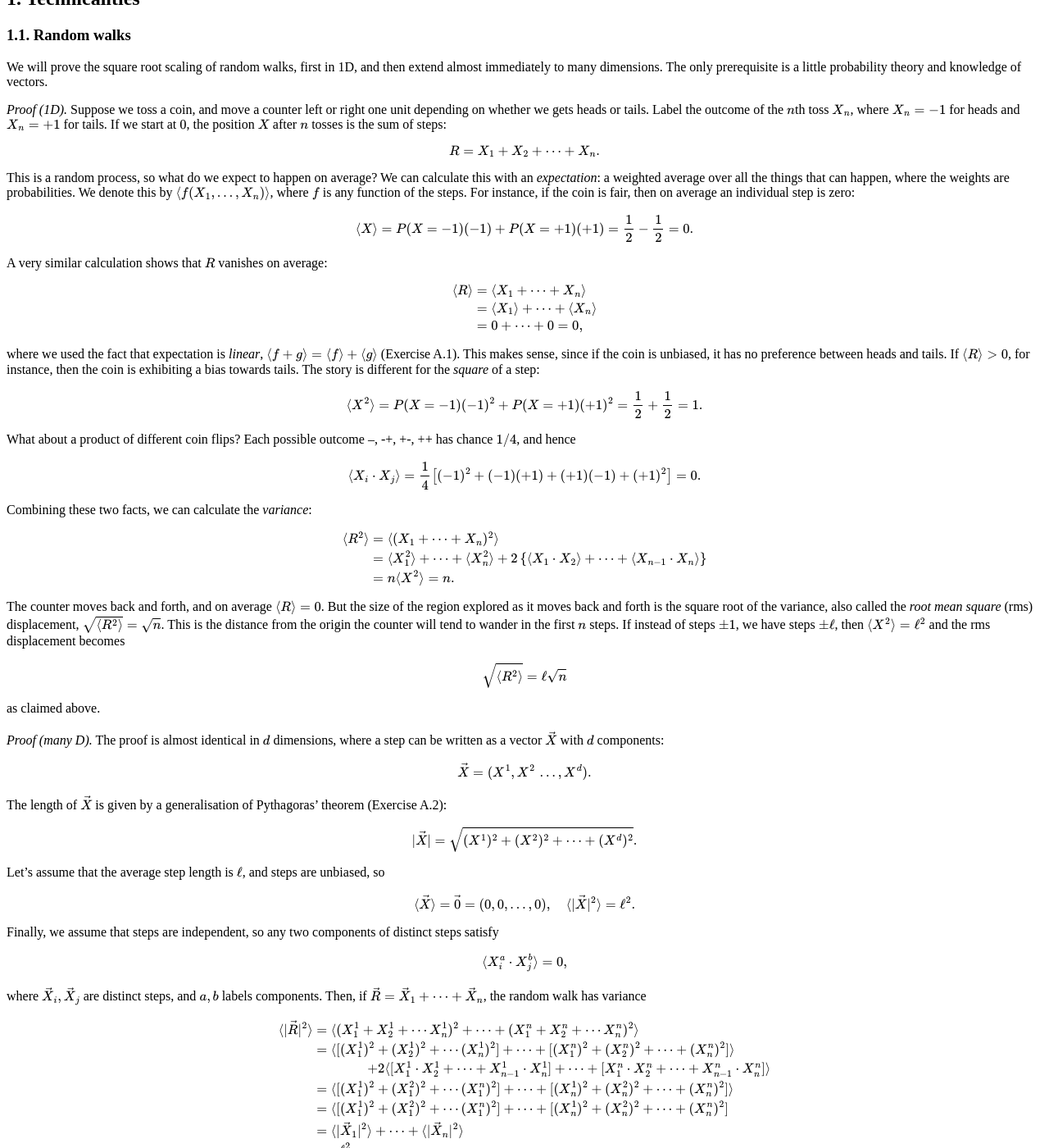
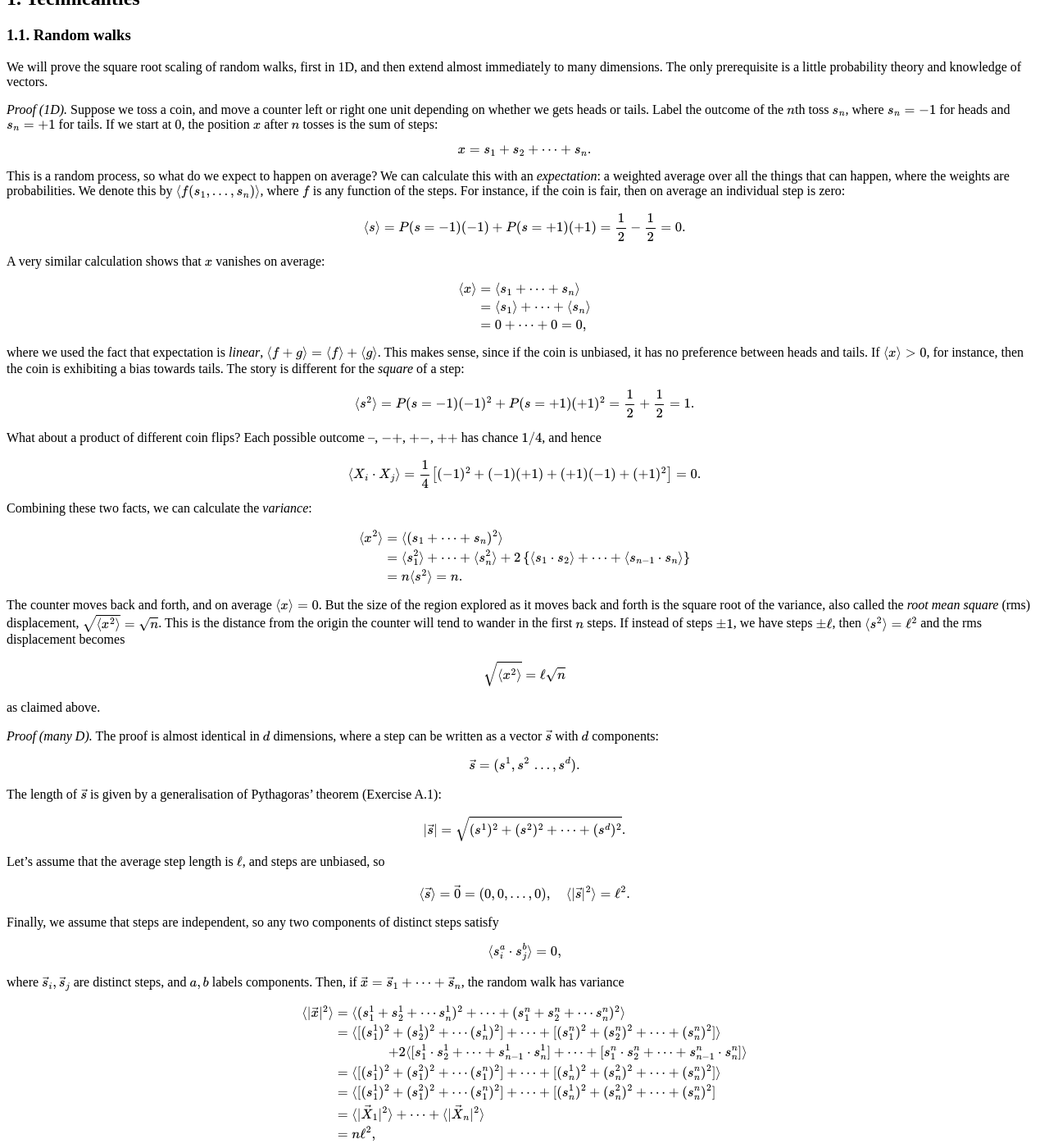
Before and after one commit to hapax/hapax.github.io, a Jekyll site: the page built from assets/napkin-hacks-appendix.md, in a window 1280 px wide and 1400 px high, scrolled down 724 px. Shown: the whole window at 82% size. Built offline with Jekyll 4.4.1, drawn with Linux system fonts in a browser that asks for light colours; our own code applies the rules of GitHub Pages for plain Markdown files; formulas are drawn with MathJax 3; a script that is not in the unit is left out; some of the changed lines change nothing that is shown; some of the changed text lies outside the part shown.

Commit message:
Update napkin-hacks-appendix.md

```diff
--- a/assets/napkin-hacks-appendix.md
+++ b/assets/napkin-hacks-appendix.md
@@ -31,52 +31,52 @@
 
 *Proof (1D).* Suppose we toss a coin, and move a counter
 left or right one unit depending on whether we gets heads or tails.
-Label the outcome of the $n$th toss $X_n$, where $X_n = -1$ for heads
-and $X_n = +1$ for tails.
-If we start at $0$, the position $X$ after $n$ tosses is the sum of steps:
+Label the outcome of the $n$th toss $s_n$, where $s_n = -1$ for heads
+and $s_n = +1$ for tails.
+If we start at $0$, the position $x$ after $n$ tosses is the sum of steps:
 
 $$
-R = X_1 + X_2 + \cdots + X_n.
+x = s_1 + s_2 + \cdots + s_n.
 $$
 
 This is a random process, so what do we expect to happen on average?
 We can calculate this with an *expectation*: a weighted average over all the things
 that can happen, where the weights are probabilities.
-We denote this by $\langle f(X_1, \ldots, X_n)\rangle$, where $f$ is
+We denote this by $\langle f(s_1, \ldots, s_n)\rangle$, where $f$ is
 any function of the steps.
 For instance, if the coin is fair, then on average an individual step
 is zero:
 
 $$
-\langle X\rangle = P(X=-1)(-1) + P(X=+1)(+1) = \frac{1}{2}-\frac{1}{2}
+\langle s\rangle = P(s=-1)(-1) + P(s=+1)(+1) = \frac{1}{2}-\frac{1}{2}
 = 0.
 $$
 
-A very similar calculation shows that $R$ vanishes on average:
+A very similar calculation shows that $x$ vanishes on average:
 
 $$
 \begin{align*}
-\langle R\rangle &= \langle X_1 + \cdots + X_n\rangle\\
-& = \langle X_1\rangle + \cdots + \langle X_n\rangle\\
+\langle x\rangle &= \langle s_1 + \cdots + s_n\rangle\\
+& = \langle s_1\rangle + \cdots + \langle s_n\rangle\\
 & = 0 + \cdots + 0 = 0,
 \end{align*}
 $$
 
 where we used the fact that expectation is *linear*, $\langle f +
-g\rangle = \langle f\rangle + \langle g\rangle$ (Exercise A.1).
+g\rangle = \langle f\rangle + \langle g\rangle$.
 This makes sense, since if the coin is unbiased, it has no preference
 between heads and tails.
-If $\langle R\rangle >0$, for instance, then the coin is exhibiting a
+If $\langle x\rangle >0$, for instance, then the coin is exhibiting a
 bias towards tails.
 The story is different for the *square* of a step:
 
 $$
-\langle X^2\rangle = P(X=-1)(-1)^2 + P(X=+1)(+1)^2 =
+\langle s^2\rangle = P(s=-1)(-1)^2 + P(s=+1)(+1)^2 =
 \frac{1}{2}+\frac{1}{2} = 1.
 $$
 
 What about a product of different coin flips?
-Each possible outcome --, -+, +-, ++ has chance $1/4$, and hence
+Each possible outcome $--$, $-+$, $+-$, $++$ has chance $1/4$, and hence
 
 $$
 \langle X_i \cdot X_j\rangle =
@@ -87,76 +87,76 @@
 
 $$
 \begin{align*}
-\langle R^2\rangle & = \langle (X_1 + \cdots + X_n)^2\rangle \\
-& = \langle X_1^2\rangle + \cdots + \langle X_n^2\rangle +
-2\left\{\langle X_1\cdot X_2\rangle + \cdots + \langle X_{n-1}\cdot
-X_n\rangle\right\} \\
-& = n \langle X^2\rangle = n.
+\langle x^2\rangle & = \langle (s_1 + \cdots + s_n)^2\rangle \\
+& = \langle s_1^2\rangle + \cdots + \langle s_n^2\rangle +
+2\left\{\langle s_1\cdot s_2\rangle + \cdots + \langle s_{n-1}\cdot
+s_n\rangle\right\} \\
+& = n \langle s^2\rangle = n.
 \end{align*}
 $$
 
-The counter moves back and forth, and on average $\langle R\rangle =
+The counter moves back and forth, and on average $\langle x\rangle =
 0$.
 But the size of the region explored as it moves back and forth is the
 square root of the variance, also called the *root mean square* (rms)
-displacement, $\sqrt{\langle R^2\rangle} = \sqrt{n}$.
+displacement, $\sqrt{\langle x^2\rangle} = \sqrt{n}$.
 This is the distance from the origin the counter will tend to wander
 in the first $n$ steps.
 If instead of steps $\pm 1$, we have steps $\pm \ell$, then $\langle
-X^2\rangle = \ell^2$ and the rms displacement becomes
+s^2\rangle = \ell^2$ and the rms displacement becomes
 
 $$
-\sqrt{\langle R^2\rangle} = \ell\sqrt{n}
+\sqrt{\langle x^2\rangle} = \ell\sqrt{n}
 $$
 
 as claimed above.
 
 *Proof (many D).* The proof is almost identical in $d$ dimensions,
- where a step can be written as a vector $\vec{X}$ with $d$ components:
+ where a step can be written as a vector $\vec{s}$ with $d$ components:
 
 $$
-\vec{X} = (X^1, X^2\, \ldots, X^d).
+\vec{s} = (s^1, s^2\, \ldots, s^d).
 $$
 
-The length of $\vec{X}$ is given by a generalisation of Pythagoras'
-theorem (Exercise A.2):
+The length of $\vec{s}$ is given by a generalisation of Pythagoras'
+theorem (Exercise A.1):
 
 $$
-|\vec{X}| = \sqrt{(X^1)^2 + (X^2)^2 + \cdots + (X^d)^2}.
+|\vec{s}| = \sqrt{(s^1)^2 + (s^2)^2 + \cdots + (s^d)^2}.
 $$
 
 Let's assume that the average step length is $ \ell $, and steps are
 unbiased, so
 
 $$
-\langle \vec{X} \rangle = \vec{0} = (0, 0, \ldots, 0), \quad \langle |\vec{X}|^2 \rangle = \ell^2.
+\langle \vec{s} \rangle = \vec{0} = (0, 0, \ldots, 0), \quad \langle |\vec{s}|^2 \rangle = \ell^2.
 $$
 
 Finally, we assume that steps are independent, so any two components of
 distinct steps satisfy
 
 $$
-\langle X_i^a \cdot X^b_j \rangle = 0,
+\langle s_i^a \cdot s^b_j \rangle = 0,
 $$
 
-where $\vec{X}_i, \vec{X}_j$ are distinct steps, and $a, b$ labels
+where $\vec{s}_i, \vec{s}_j$ are distinct steps, and $a, b$ labels
 components.
-Then, if $\vec{R} = \vec{X}_1 + \cdots + \vec{X}_n$, the random walk has variance
+Then, if $\vec{x} = \vec{s}_1 + \cdots + \vec{s}_n$, the random walk has variance
 
 $$
 \begin{align*}
-\langle |\vec{R}|^2\rangle & = \langle (X_1^1 + X_2^1 + \cdots
-X_n^1)^2 + \cdots + (X_1^n + X_2^n + \cdots X_n^n)^2 \rangle \\
-	& = \langle [(X_1^1)^2 + (X_2^1)^2 + \cdots
-(X_n^1)^2] + \cdots +  [(X_1^n)^2 + (X_2^n)^2 + \cdots +(X_n^n)^2]
+\langle |\vec{x}|^2\rangle & = \langle (s_1^1 + s_2^1 + \cdots
+s_n^1)^2 + \cdots + (s_1^n + s_2^n + \cdots s_n^n)^2 \rangle \\
+	& = \langle [(s_1^1)^2 + (s_2^1)^2 + \cdots
+(s_n^1)^2] + \cdots +  [(s_1^n)^2 + (s_2^n)^2 + \cdots +(s_n^n)^2]
 \rangle \\
 & \qquad \qquad + 2 \langle
-[X_1^1 \cdot X_2^1 + \cdots + X_{n-1}^1\cdot X_n^1]+\cdots + [X_1^n \cdot X_2^n + \cdots + X_{n-1}^n\cdot X_n^n] \rangle\\
-& = \langle [(X_1^1)^2 + (X_1^2)^2 + \cdots
-(X_1^n)^2] + \cdots +  [(X_n^1)^2 + (X_n^2)^2 + \cdots +(X_n^n)^2]
+[s_1^1 \cdot s_2^1 + \cdots + s_{n-1}^1\cdot s_n^1]+\cdots + [s_1^n \cdot s_2^n + \cdots + s_{n-1}^n\cdot s_n^n] \rangle\\
+& = \langle [(s_1^1)^2 + (s_1^2)^2 + \cdots
+(s_1^n)^2] + \cdots +  [(s_n^1)^2 + (s_n^2)^2 + \cdots +(s_n^n)^2]
 \rangle \\
-& = \langle [(X_1^1)^2 + (X_1^2)^2 + \cdots
-(X_1^n)^2] + \cdots +  [(X_n^1)^2 + (X_n^2)^2 + \cdots +(X_n^n)^2]\\
+& = \langle [(s_1^1)^2 + (s_1^2)^2 + \cdots
+(s_1^n)^2] + \cdots +  [(s_n^1)^2 + (s_n^2)^2 + \cdots +(s_n^n)^2]\\
 & = \langle |\vec{X}_1|^2\rangle + \cdots +\langle
 |\vec{X}_n|^2\rangle\\
 & = n \ell^2,
@@ -165,13 +165,13 @@
 
 where on the third line we used the fact that the components of
 different steps are independent, on the fourth line we reorganised the
-terms $(X_i^a)^2$ into individual steps, on the fifth line we used the
+terms $(s_i^a)^2$ into individual steps, on the fifth line we used the
 definition of length and the linearity of expectation, and on the
 last line we used the assumption about average step length.
 Taking square roots, we find the rms displacement
 
 $$
-\sqrt{\langle |\vec{R}|^2\rangle} = \ell\sqrt{n},
+\sqrt{\langle |\vec{x}|^2\rangle} = \ell\sqrt{n},
 $$
 
 in any number of dimensions.
@@ -237,10 +237,22 @@
 n(h) = n_0 e^{-mgh/k_B\mathcal{T}}.
 $$
 
-Consider a thin slice of the fluid at height $h$, with thickness
-$\Delta h$.
-This will lose particles as they fall down at the terminal velocity
-$v_\text{term}$, but it can gain particles from the layer above
+Consider a thin slice of the fluid at height $h$, with density $n$,
+thickness $\Delta h$ and area $A$.
+This slice will lose particles as they fall under the influence of
+gravity.
+In equilibrium, particles fall at the terminal velocity
+$v_\text{term}$, and hence the slice loses particles at a rate
+
+$$
+R_\text{lose} = n A \Delta h v_\text{term}.
+$$
+
+But balls of resin also perform random walks.
+They will tend to wander from regions of high concentration to regions
+of low concentration, since (as discussed in the main text) a drop of
+random walkers will spread out.
+If the next layer down has
 
 ## 2. Solutions to exercises <a id="sec-2" name="sec-2"></a>
 
```
